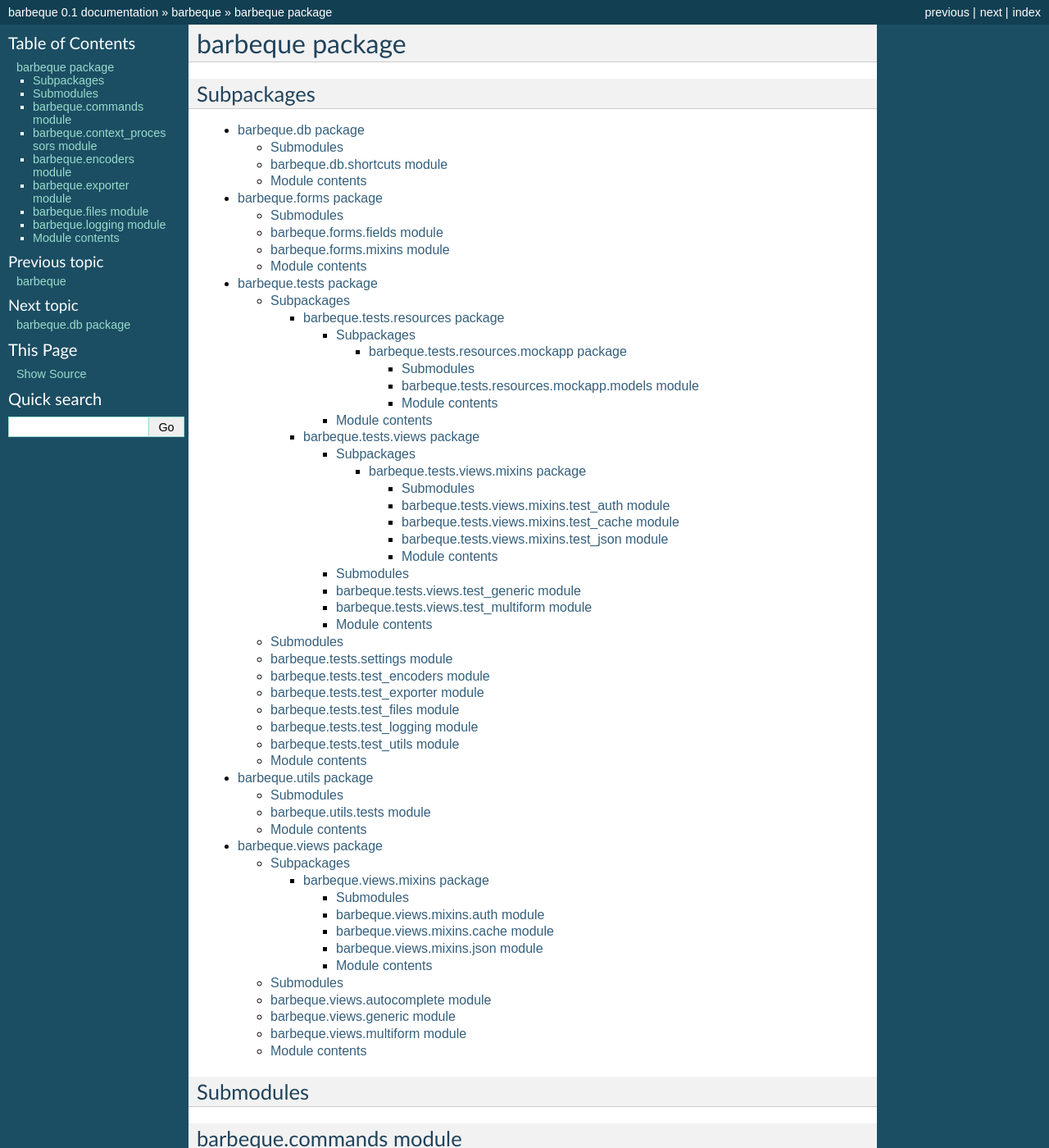
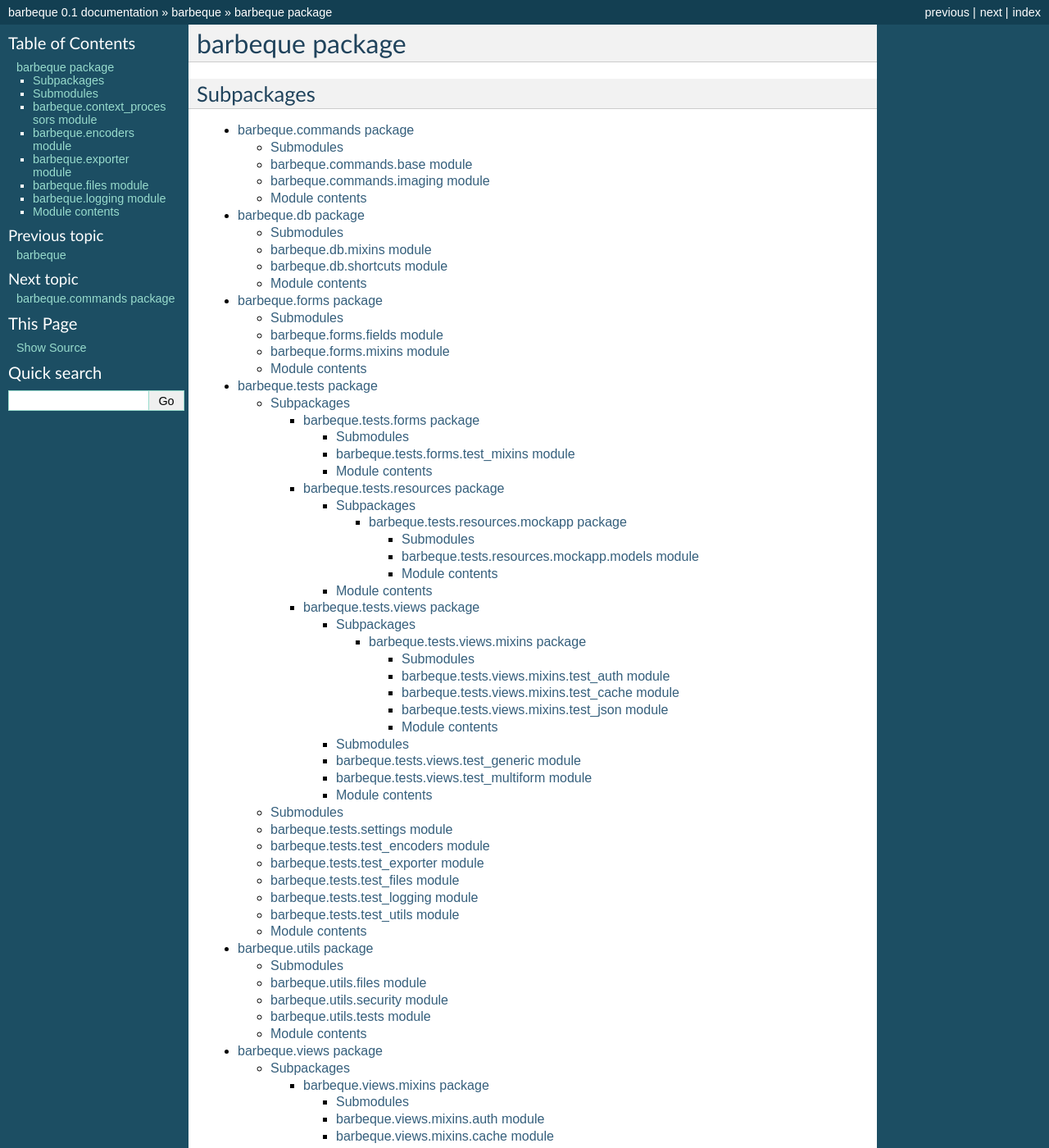
Before and after one commit to moccu/barbeque, a Sphinx documentation site: the page built from docs/modules/barbeque.rst, in a window 1280 px wide and 1400 px high. Shown: the whole window at 82% size. Built offline with Sphinx 7.4.7, drawn with Linux system fonts in a browser that asks for light colours.

Commit message:
Add more autodocs

```diff
--- a/docs/modules/barbeque.db.rst
+++ b/docs/modules/barbeque.db.rst
@@ -3,6 +3,14 @@
 
 Submodules
 ----------
+
+barbeque.db.mixins module
+-------------------------
+
+.. automodule:: barbeque.db.mixins
+    :members:
+    :undoc-members:
+    :show-inheritance:
 
 barbeque.db.shortcuts module
 ----------------------------
--- a/docs/modules/barbeque.rst
+++ b/docs/modules/barbeque.rst
@@ -6,6 +6,7 @@
 
 .. toctree::
 
+    barbeque.commands
     barbeque.db
     barbeque.forms
     barbeque.tests
--- a/docs/modules/barbeque.tests.rst
+++ b/docs/modules/barbeque.tests.rst
@@ -6,6 +6,7 @@
 
 .. toctree::
 
+    barbeque.tests.forms
     barbeque.tests.resources
     barbeque.tests.views
 
```
Also changed, not shown: other parts of docs/modules/barbeque.rst (+0 -8 lines), docs/modules/barbeque.commands.rst (added, +30 -0 lines), docs/modules/barbeque.tests.forms.rst (added, +22 -0 lines), docs/modules/barbeque.utils.rst (+16 -0 lines).
